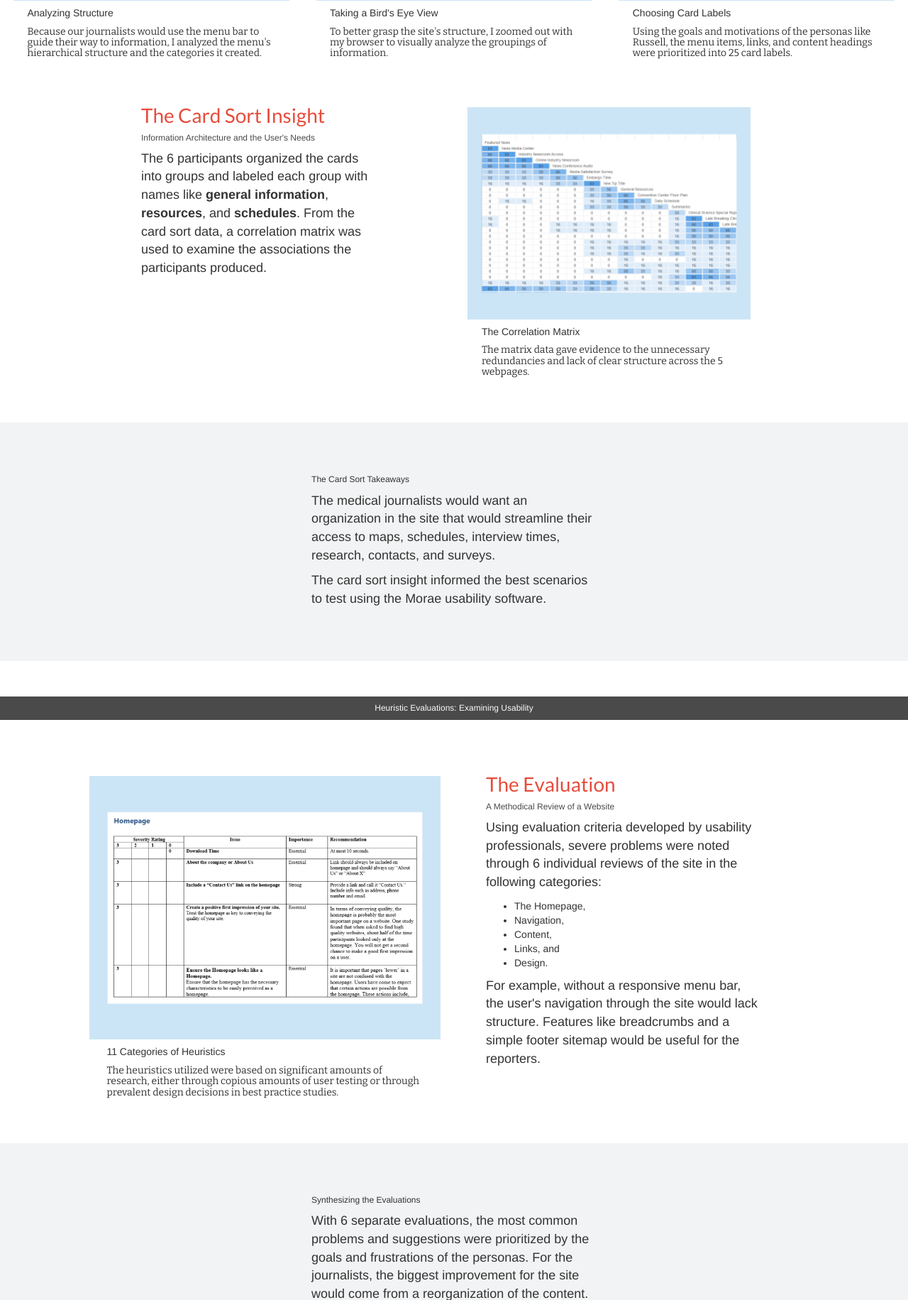
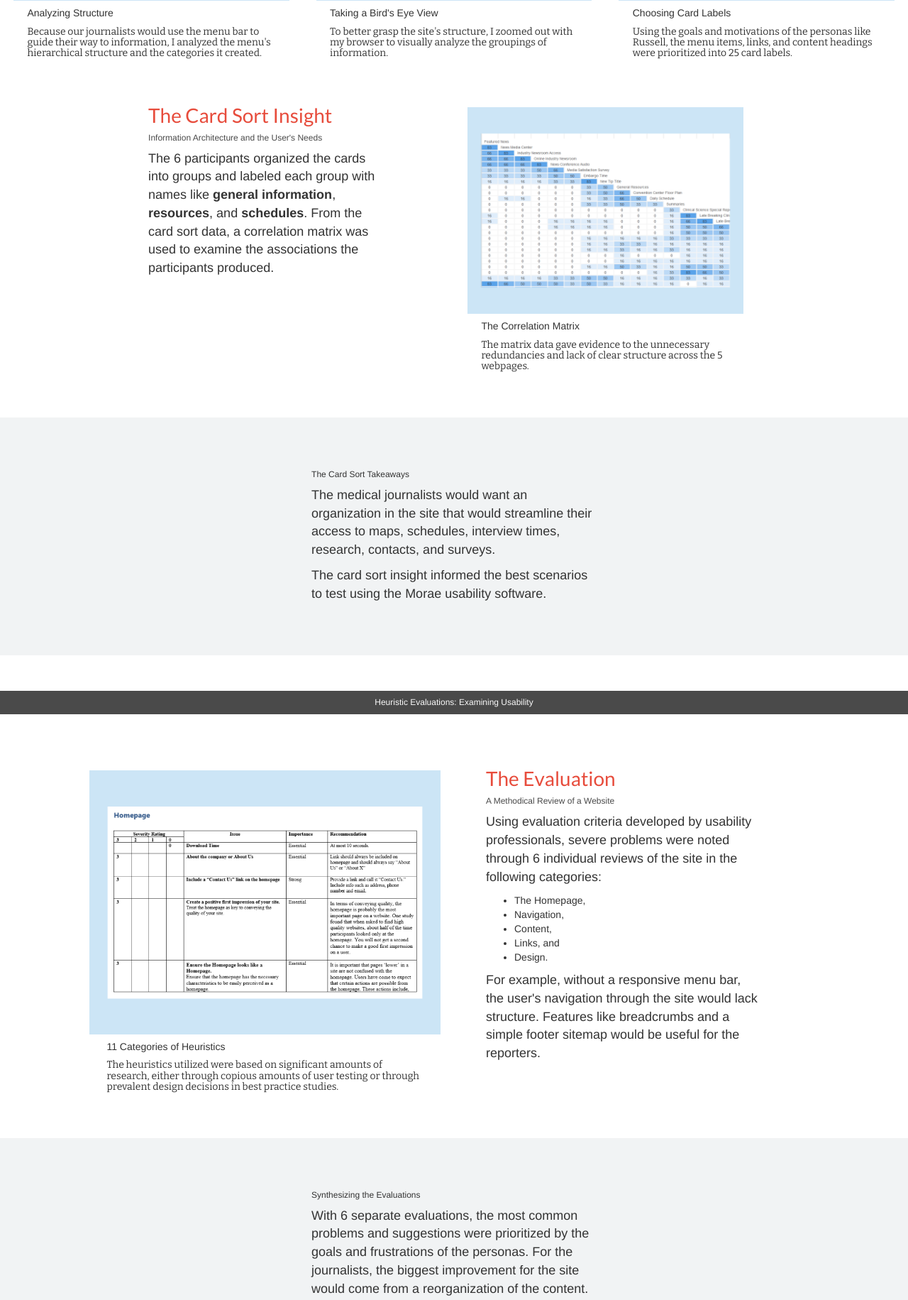
Before and after one commit to VictorEunt/portfolio, a Rails app: page /americanheart in a window 1280 px wide. Shown: the part 2015-3846 px from the top of the page at 71% size. Run offline with Rails 7, Linux system fonts and the light colour scheme; style sheets or scripts are compiled from the project's sources; some libraries are stand-ins or nearby versions.

Commit message:
container fix, american heart

```diff
--- a/app/views/pages/americanheart.html.erb
+++ b/app/views/pages/americanheart.html.erb
@@ -106,7 +106,7 @@
     </div>
   </div>
 </div>
-<div class="aha-project">
+<div class="container-fluid aha-project">
   <div class="row">
     <div class="col-sm-10 col-sm-offset-1 col-md-7 col-md-offset-0 col-lg-5 col-lg-offset-1 aha-content-left">
       <h3>The Card Sort Insight</h3>
```
